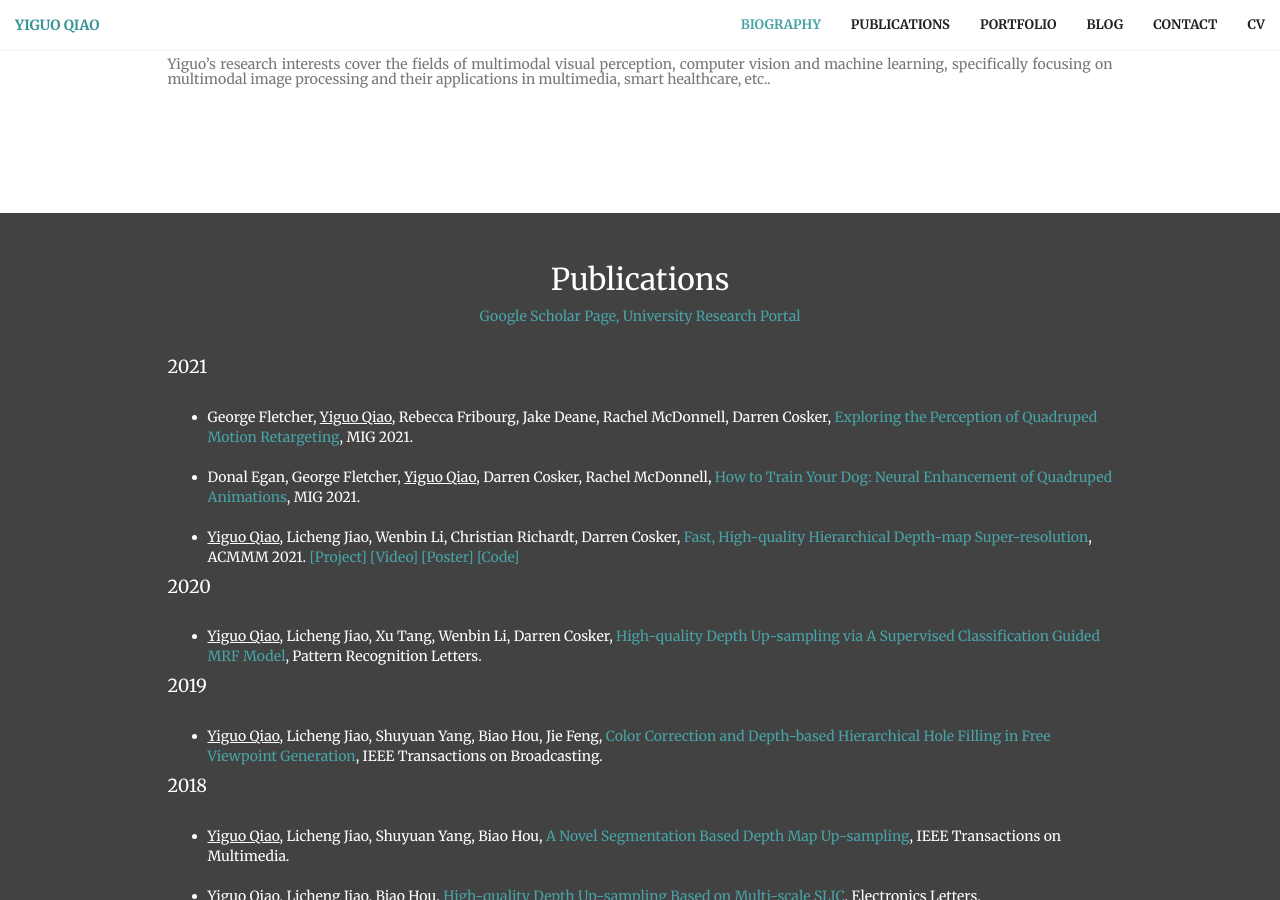
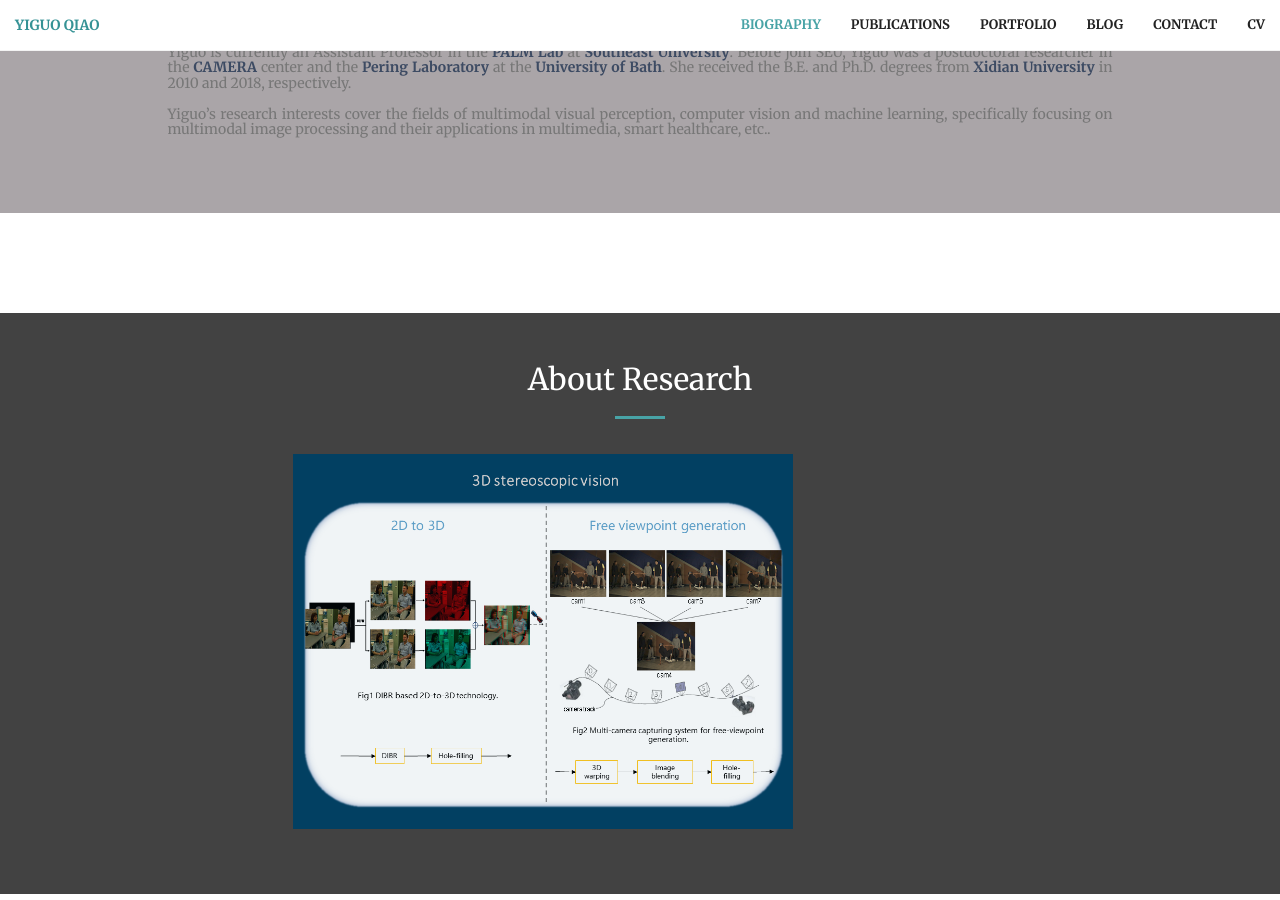
Before and after one commit to Joyce327/Yiguo.Qiao.github.io, a Jekyll site: the page index.html, which Jekyll copies as it is, in a window 1280 px wide and 900 px high, scrolled down 1091 px. Built offline with Jekyll 4.4.1, drawn with Linux system fonts in a browser that asks for light colours; nearby versions of some CDN libraries; some of the changed text lies outside the part shown.

Commit message:
Update index.html

```diff
--- a/index.html
+++ b/index.html
@@ -88,6 +88,7 @@
 
     <!-- BIO -->
     <section id="bio">
+        <aside class="bg-yellow">
         <div class="container text-center">
             <div class="row">
                 <h2 class="section-heading text-center" id="timeline">Biography</h2>
@@ -105,58 +106,12 @@
                 </div>
             </div>
         </div>
-    </section>
-
-
-    <!-- Publications -->
-    <section id="publications">
-        <aside class="bg-gray">
-            <div class="container text-center">
-                <div class="call-to-action">
-                    <h2>Publications</h2>
-                    <p><a href="https://scholar.google.com/citations?user=PINw-2MAAAAJ&hl=zh-CN">Google Scholar Page, </a><a href="https://researchportal.bath.ac.uk/en/persons/yiguo-qiao">University Research Portal</a></p>
-                    <div class="row">
-                        <div class="container col-lg-10 col-lg-offset-1 text-left">
-                            <h4>2021</h4>
-                            <br>
-                            <ul>
-                                <li>George Fletcher, <U>Yiguo Qiao</U>, Rebecca Fribourg, Jake Deane, Rachel McDonnell, Darren Cosker, <a href="https://purehost.bath.ac.uk/ws/portalfiles/portal/227376164/MIG21_poster_owncopyright.pdf">Exploring the Perception of Quadruped Motion Retargeting</a>, MIG 2021.</li>
-                                <br>
-                                <li>Donal Egan, George Fletcher, <U>Yiguo Qiao</U>, Darren Cosker, Rachel McDonnell, <a href="https://dl.acm.org/doi/fullHtml/10.1145/3487983.3488293">How to Train Your Dog: Neural Enhancement of Quadruped Animations</a>, MIG 2021.</li>
-                                <br>
-                                <li><U>Yiguo Qiao</U>, Licheng Jiao, Wenbin Li, Christian Richardt, Darren Cosker, <a href="https://dl.acm.org/doi/pdf/10.1145/3474085.3475595">Fast, High-quality Hierarchical Depth-map Super-resolution</a>, ACMMM 2021. </i> <a href="https://github.com/YiguoQiao/Fast-High-Quality-HDS">[Project]</a> <a href="https://youtu.be/F8cun8N_7Yc">[Video]</a> <a href="https://drive.google.com/file/d/1RBse4G6iBXZGaFU5Q_tMU73Q7pwGfO58/view?usp=sharing">[Poster]</a> <a href="https://github.com/YiguoQiao/Fast-High-Quality-HDS">[Code]</a></li>
-                            </ul>
-                            <h4>2020</h4>
-                            <br>
-                            <ul>
-                                <li><U>Yiguo Qiao</U>, Licheng Jiao, Xu Tang, Wenbin Li, Darren Cosker, <a href="https://www.sciencedirect.com/science/article/abs/pii/S0167865520302579">High-quality Depth Up-sampling via A Supervised Classification Guided MRF Model</a>, Pattern Recognition Letters.</li>
-                            </ul>
-                            <h4>2019</h4>
-                            <br>
-                            <ul>
-                                <li><U>Yiguo Qiao</U>, Licheng Jiao, Shuyuan Yang, Biao Hou, Jie Feng, <a href="https://ieeexplore.ieee.org/abstract/document/8667382">Color Correction and Depth-based Hierarchical Hole Filling in Free Viewpoint Generation</a>, IEEE Transactions on Broadcasting.</li>
-                            </ul>
-                            <h4>2018</h4>
-                            <br>
-                            <ul>
-                                <li><U>Yiguo Qiao</U>, Licheng Jiao, Shuyuan Yang, Biao Hou, <a href="https://ieeexplore.ieee.org/document/8375803">A Novel Segmentation Based Depth Map Up-sampling</a>, IEEE Transactions on Multimedia.</li>
-                                <br>
-                                <li><U>Yiguo Qiao</U>, Licheng Jiao, Biao Hou, <a href="https://ietresearch.onlinelibrary.wiley.com/doi/epdf/10.1049/el.2017.4393">High-quality Depth Up-sampling Based on Multi-scale SLIC</a>, Electronics Letters.</li>
-                            </ul>
-                            <h4>2014</h4>
-                            <br>
-                            <ul>
-                                <li><U>Yiguo Qiao</U>, Cheolkon Jung, <a href="https://ieeexplore.ieee.org/document/6890181">Dictionary Based Hole Filling with Assistance of Depth</a>, ICME 2014.</li>
-                            </ul>
-                        </div>
-                    </div>
-                </div>
-            </div>
         </aside>
     </section>
 
    <!-- portfolio -->
     <section id="portfolio">
+        <aside class="bg-gray">
         <div class="container">
             <div class="row">
                 <div class="col-lg-12 text-center">
@@ -181,6 +136,7 @@
                 </div>
             </div>
         </div>
+        </aside>
     </section>
 
     <!-- Blog -->
```
Also changed, not shown: other parts of index.html (+1 -1 lines).
